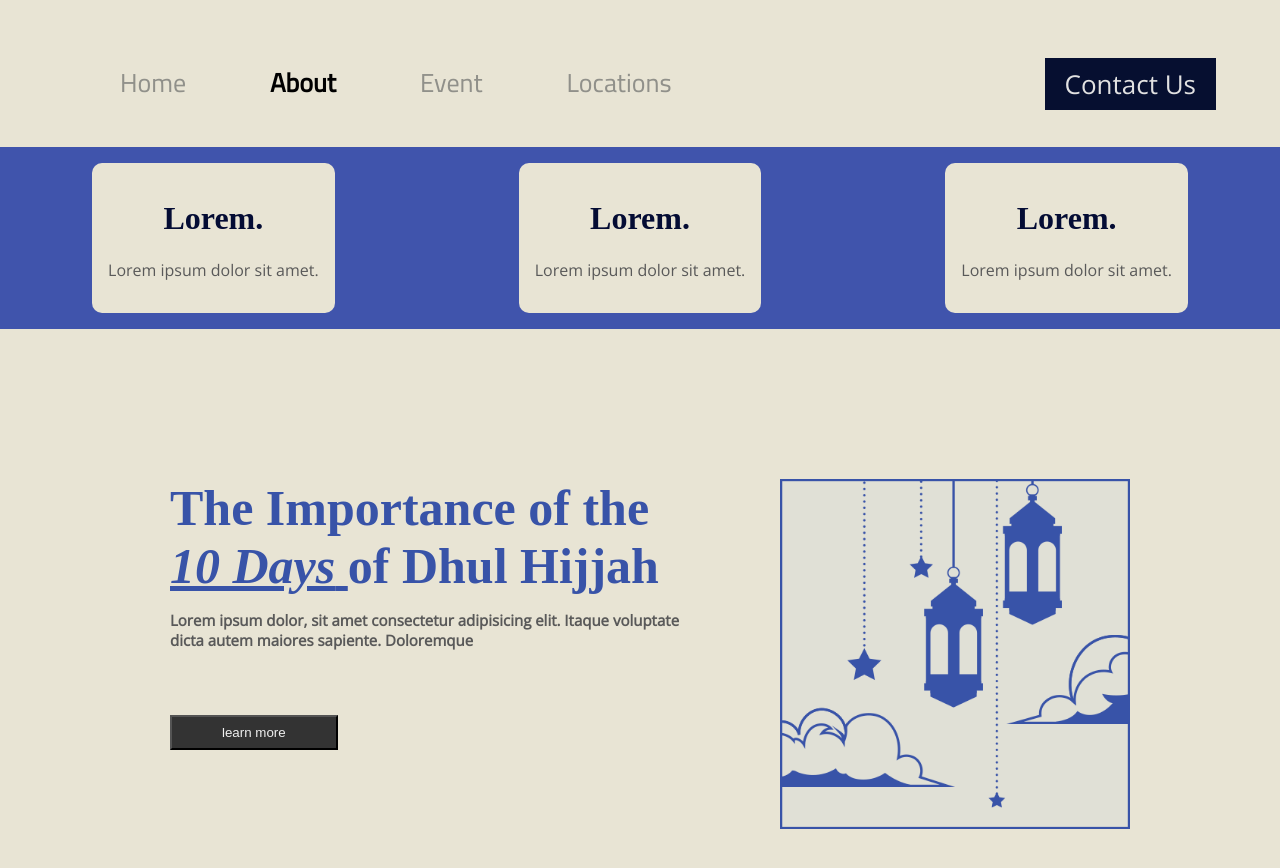
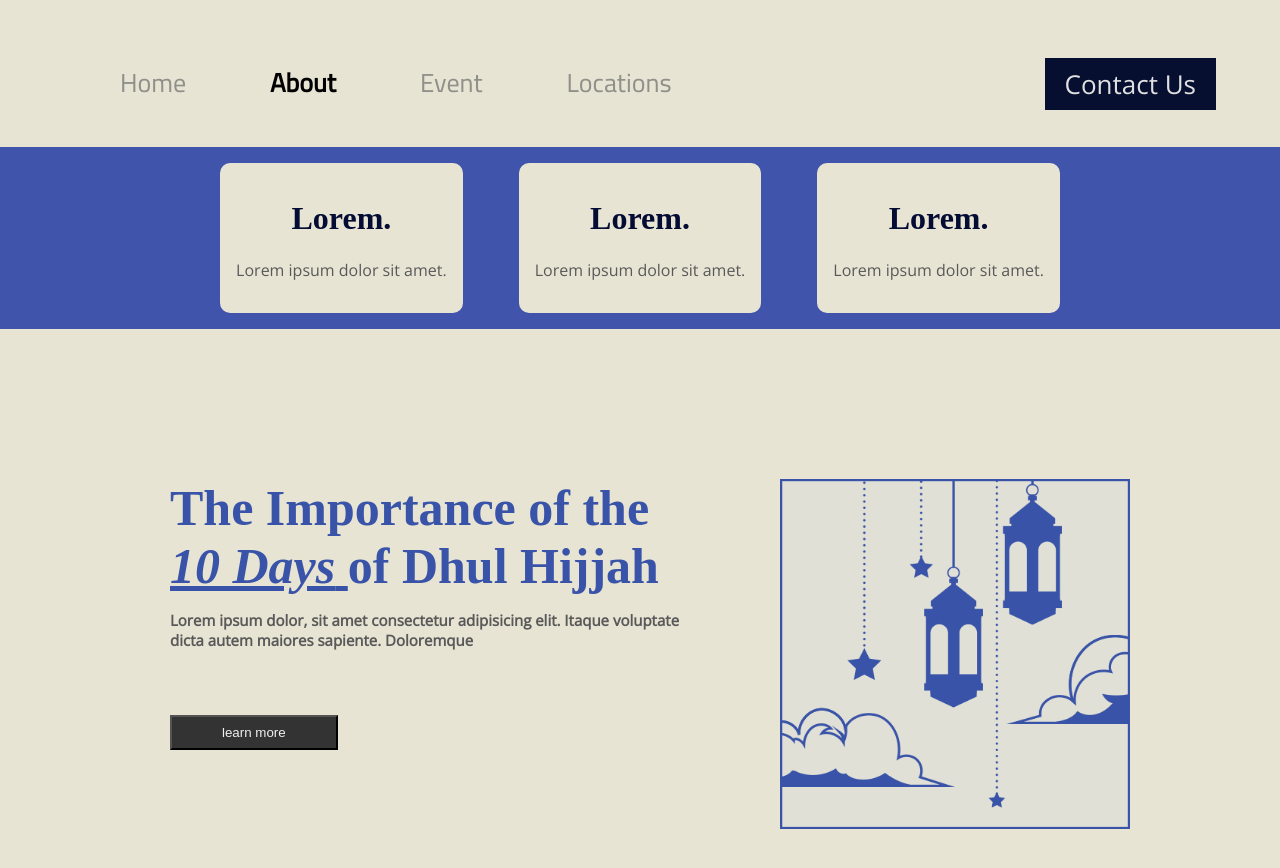
Before and after one commit to Dhul-Hijjah/Dhul-Hijjah, a plain HTML site: page pages/about.html in a window 1280 px wide. Shown: the top 868 px of the page. Drawn offline with nearby package versions, Linux system fonts and the light colour scheme; a web font is replaced by a local one.

Commit message:
Update about.css

```diff
--- a/css/about.css
+++ b/css/about.css
@@ -7,7 +7,8 @@
    background-color: #4054ac;
    margin: 5vh 0vh 5vh 0vh;
    display: flex;
-   justify-content: space-around;
+   justify-content: center;
+   gap: 3vh;
  }
 
  .slide {
```
